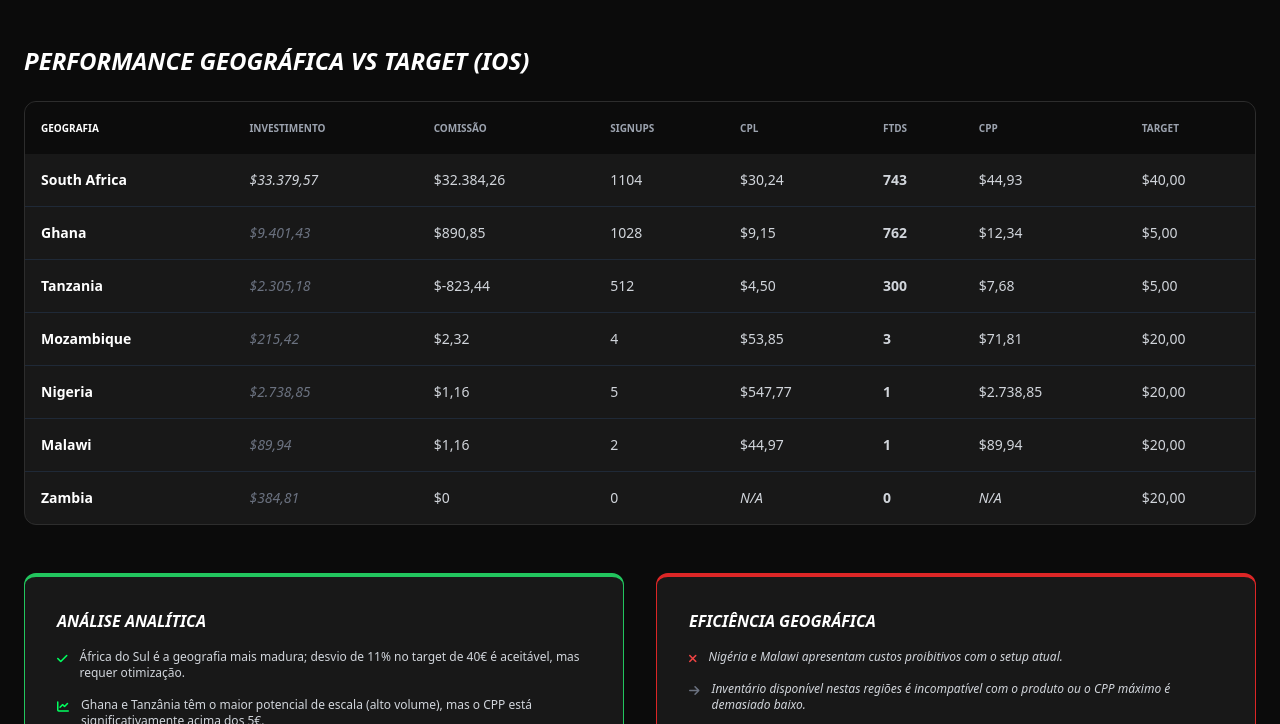
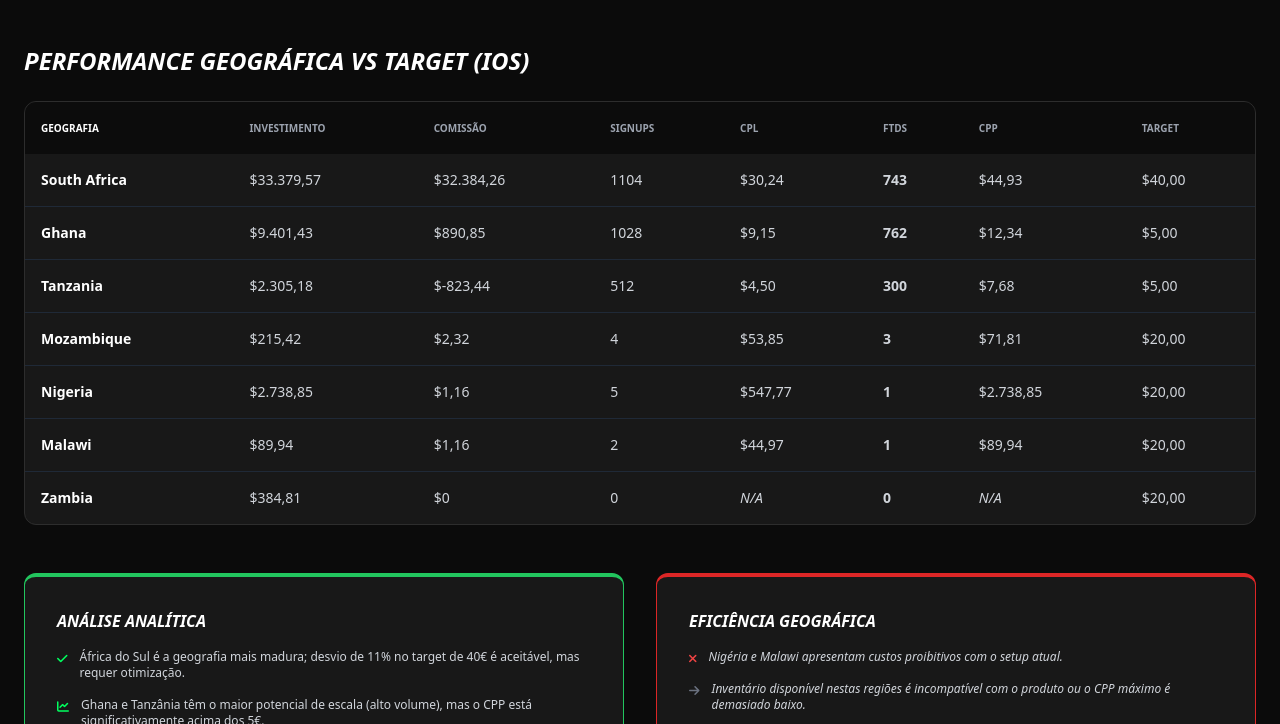
Before and after one commit to catarinadorey/Betway-Africa_Programatica_2025, a plain HTML site: page index.html in a window 1280 px wide. Shown: the part 677-1401 px from the top of the page. Drawn offline with nearby package versions, Linux system fonts and the light colour scheme.

Commit message:
Update index.html

```diff
--- a/index.html
+++ b/index.html
@@ -89,7 +89,7 @@
                         <tbody class="divide-y divide-gray-800">
                             <tr>
                                 <td class="p-4 font-bold text-white">South Africa</td>
-                                <td class="p-4 italic">$33.379,57</td>
+                                <td class="p-4">$33.379,57</td>
                                 <td class="p-4">$32.384,26</td>
                                 <td class="p-4">1104</td>
                                 <td class="p-4">$30,24</td>
@@ -99,7 +99,7 @@
                             </tr>
                             <tr>
                                 <td class="p-4 font-bold text-white">Ghana</td>
-                                <td class="p-4 italic text-gray-500">$9.401,43</td>
+                                <td class="p-4">$9.401,43</td>
                                 <td class="p-4">$890,85</td>
                                 <td class="p-4">1028</td>
                                 <td class="p-4">$9,15</td>
@@ -109,7 +109,7 @@
                             </tr>
                             <tr>
                                 <td class="p-4 font-bold text-white">Tanzania</td>
-                                <td class="p-4 italic text-gray-500">$2.305,18</td>
+                                <td class="p-4">$2.305,18</td>
                                 <td class="p-4">$-823,44</td>
                                 <td class="p-4">512</td>
                                 <td class="p-4">$4,50</td>
@@ -119,7 +119,7 @@
                             </tr>
                             <tr>
                                 <td class="p-4 font-bold text-white">Mozambique</td>
-                                <td class="p-4 italic text-gray-500">$215,42</td>
+                                <td class="p-4">$215,42</td>
                                 <td class="p-4">$2,32</td>
                                 <td class="p-4">4</td>
                                 <td class="p-4">$53,85</td>
@@ -129,7 +129,7 @@
                             </tr>
                             <tr>
                                 <td class="p-4 font-bold text-white">Nigeria</td>
-                                <td class="p-4 italic text-gray-500">$2.738,85</td>
+                                <td class="p-4">$2.738,85</td>
                                 <td class="p-4">$1,16</td>
                                 <td class="p-4">5</td>
                                 <td class="p-4">$547,77</td>
@@ -139,7 +139,7 @@
                             </tr>
                             <tr>
                                 <td class="p-4 font-bold text-white">Malawi</td>
-                                <td class="p-4 italic text-gray-500">$89,94</td>
+                                <td class="p-4">$89,94</td>
                                 <td class="p-4">$1,16</td>
                                 <td class="p-4">2</td>
                                 <td class="p-4">$44,97</td>
@@ -149,7 +149,7 @@
                             </tr>
                             <tr>
                                 <td class="p-4 font-bold text-white">Zambia</td>
-                                <td class="p-4 italic text-gray-500">$384,81</td>
+                                <td class="p-4">$384,81</td>
                                 <td class="p-4">$0</td>
                                 <td class="p-4">0</td>
                                 <td class="p-4 italic">N/A</td>
```
